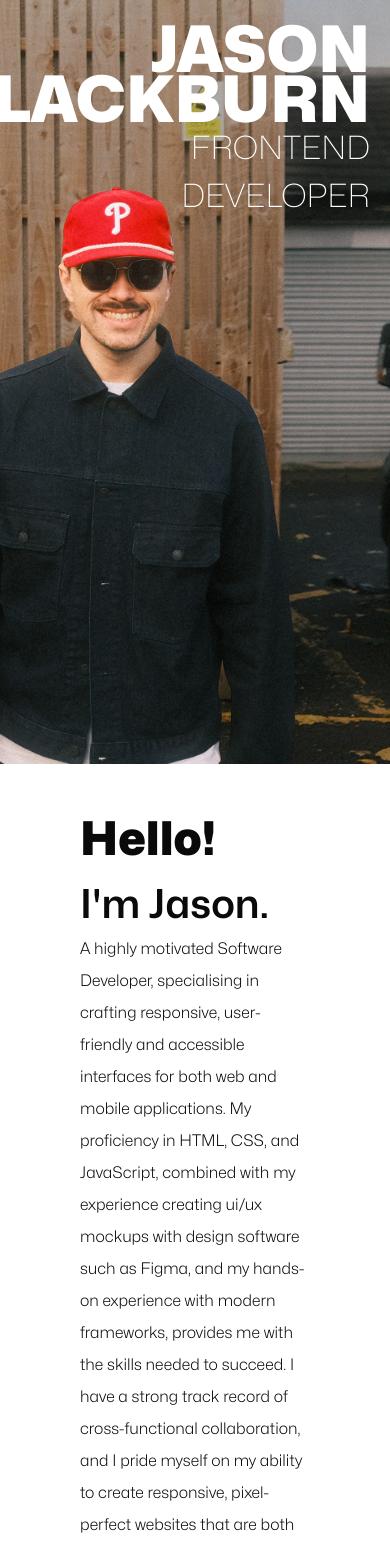
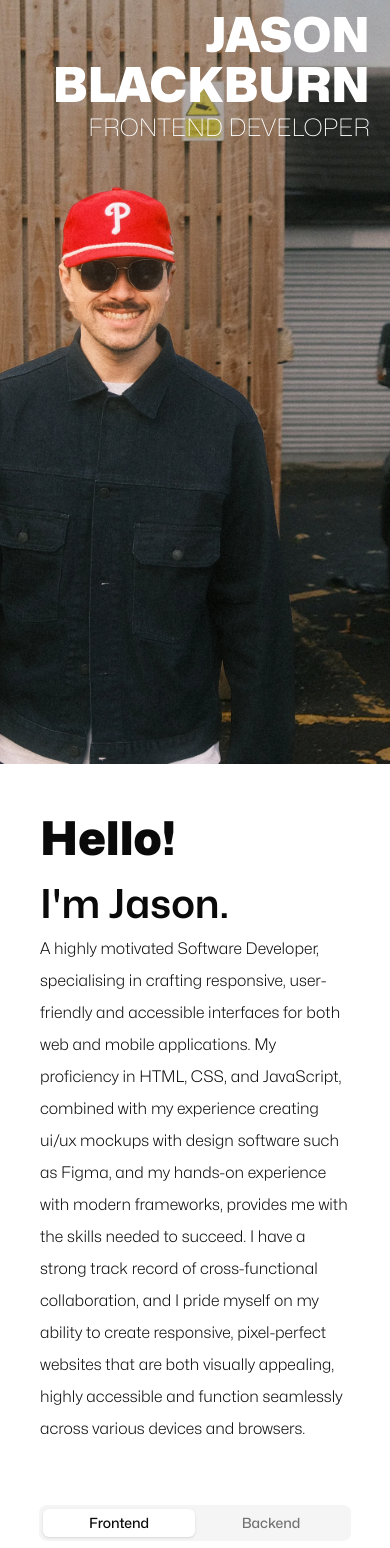
Before and after one commit to JBlackburn94/portfolio_2024, a Next.js app: page / in a window 390 px wide. Shown: the part 80-1628 px from the top of the page. Built offline with nearby package versions, Linux system fonts and the light colour scheme.

Commit message:
updates some text, margin and pading sizes to be responsive across devices

```diff
--- a/app/pageComponents/Hero.tsx
+++ b/app/pageComponents/Hero.tsx
@@ -5,12 +5,14 @@ import heroFore from "../../public/DSCF7348 copy.webp";
 export default function Hero() {
   return (
     <section className="h-screen overflow-hidden flex flex-col justify-center items-center text-white relative">
-      <div className="flex flex-col justify-start items-end text-right h-full w-full bg-black z-10 bg-opacity-30 py-[104px] md:py-10 px-5">
-        <h1 className="font-black uppercase text-[4rem] md:text-[7rem] leading-[50px] md:leading-[90px]">
+      <div className="flex flex-col justify-start items-end text-right h-full w-full bg-black z-10 bg-opacity-30 py-[90px] md:py-10 px-5">
+        <h1 className="font-black uppercase text-[3rem] md:text-[7rem] leading-[50px] md:leading-[90px]">
           Jason <br />
           Blackburn
         </h1>
-        <h2 className="font-thin text-[2rem] uppercase">Frontend Developer</h2>
+        <h2 className="font-thin text-[1.5rem] md:text-[2rem] uppercase">
+          Frontend Developer
+        </h2>
       </div>
       <Image
         src={heroFore}
--- a/app/pageComponents/Skills.tsx
+++ b/app/pageComponents/Skills.tsx
@@ -2,8 +2,8 @@ import TechStackCard from "./TechStackCard";
 
 export default function Skills() {
   return (
-    <section className="flex flex-col lg:flex-row justify-center lg:justify-between items-center gap-10 min-h-screen overflow-hidden my-5 mx-10">
-      <div className="min-h-[80vh] w-full md:w-[70%] overflow-hidden py-5 px-10">
+    <section className="flex flex-col lg:flex-row justify-center lg:justify-between items-center gap-10 min-h-screen overflow-hidden my-5 mx-5 md:mx-10">
+      <div className="min-h-[80vh] w-full md:w-[70%] overflow-hidden py-5 px-5 md:px-10">
         <h1 className="text-[2.9rem] font-black">Hello!</h1>
         <h2 className="text-[2.488rem] font-semibold">I&apos;m Jason.</h2>
         <div className="font-light leading-8">
--- a/app/pageComponents/TechStackCard.tsx
+++ b/app/pageComponents/TechStackCard.tsx
@@ -94,7 +94,7 @@ const skillsBackend = [
 export default function TechStackCard() {
   return (
     <div>
-      <Tabs defaultValue="account" className="w-[400px]">
+      <Tabs defaultValue="account" className="w-[80vw] md:w-[400px]">
         <TabsList className="grid w-full grid-cols-2">
           <TabsTrigger value="account">Frontend</TabsTrigger>
           <TabsTrigger value="password">Backend</TabsTrigger>
```
